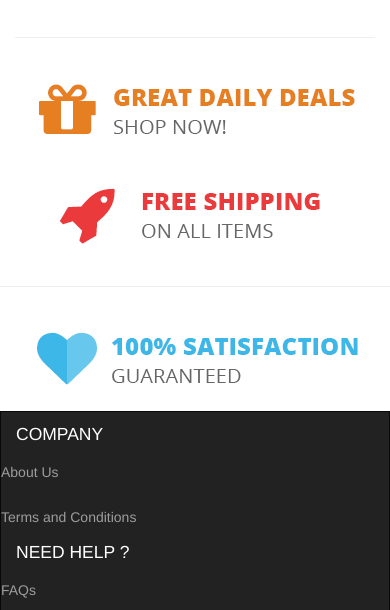
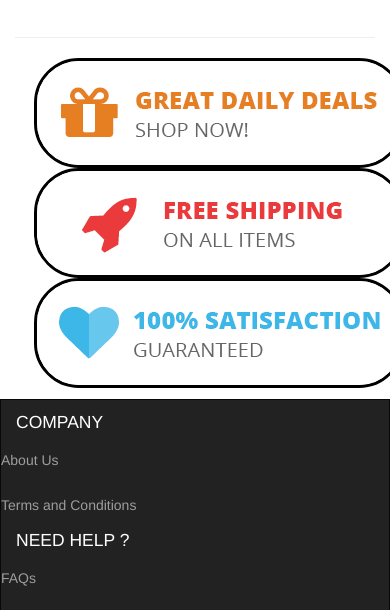
Before and after one commit to Baibhav19/Buck_Barter, a website: page index.html at #!/home in a window 390 px wide. Shown: the part 1034-1644 px from the top of the page. Drawn offline with nearby package versions, Linux system fonts and the light colour scheme; some packages are replaced by stand-ins of ours; no server answers.

Commit message:
pic_responsive

```diff
--- a/templates/mainpage.html
+++ b/templates/mainpage.html
@@ -143,17 +143,17 @@
     </div>
   </div>
     <br><hr>
-    <div class = "row">
+    <div class = "row" style="margin: 3% 1%;">
     <div class="col-sm-4">
-        <img src="images/bb1.png" alt="pic">
+        <img src="images/bb1.png" alt="pic" style="border: 3px solid black; border-radius: 45px;">
       </div>
 
       <div class="col-sm-4">
-        <img src="images/bb2.png" alt="pic">
+        <img src="images/bb2.png" alt="pic" style="border: 3px solid black; border-radius: 45px;">
       </div>
-      <hr>
+
       <div class="col-sm-4">
-        <img src="images/bb3.png" alt="pic">
+        <img src="images/bb3.png" alt="pic" style="border: 3px solid black; border-radius: 45px;">
       </div>
     </div>
   </div>
```
